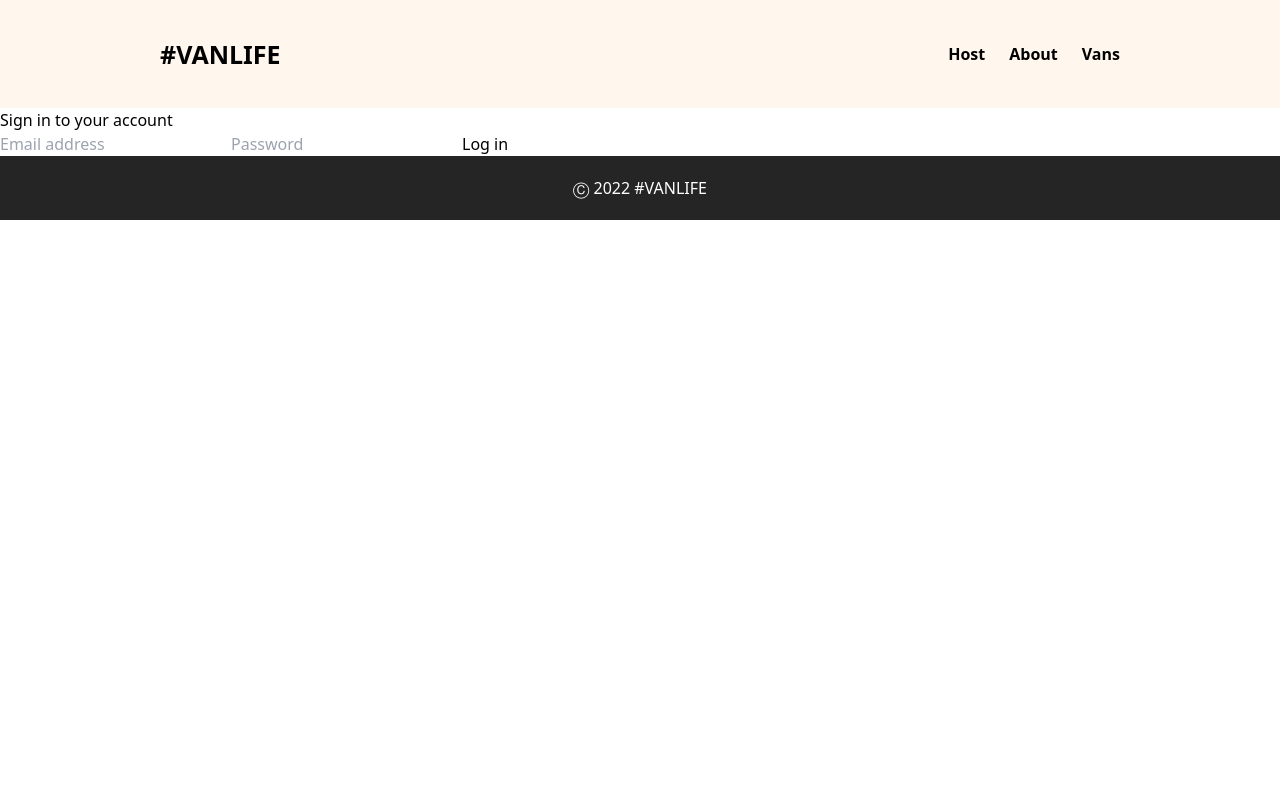
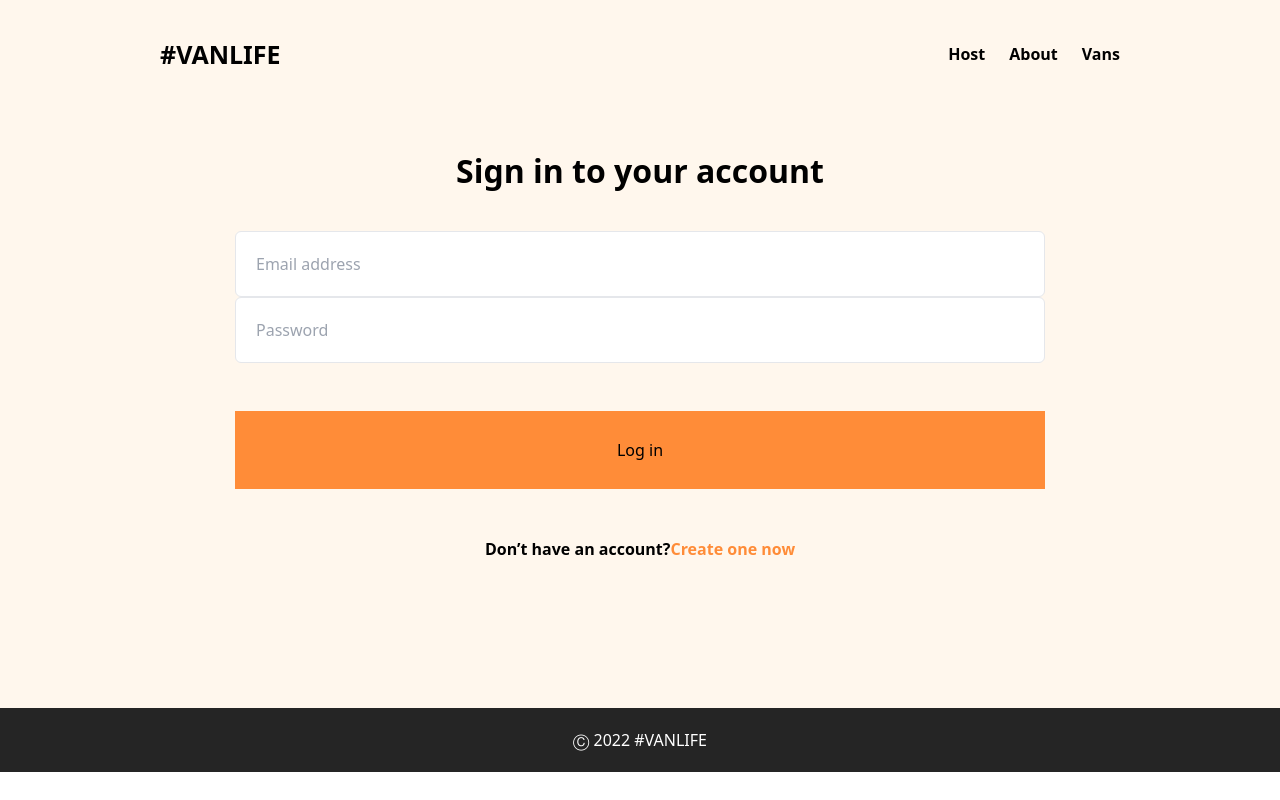
Before and after one commit to clever-cr/vanlife, a React (Vite) app: page /login in a window 1280 px wide. Built offline with nearby package versions, Linux system fonts and the light colour scheme; what miragejs would draw is missing.

Commit message:
add login page

```diff
--- a/src/pages/LogIn.jsx
+++ b/src/pages/LogIn.jsx
@@ -32,16 +32,42 @@ export default function Login() {
   const message = useLoaderData();
 
   return (
-    <div className="login-container">
-      <h1>Sign in to your account</h1>
+    <div className="py-[51px] px-[27px] bg-[#FFF7ED] h-[600px]">
+      <h1 className="text-[32px] font-bold leading-6 text-center ">
+        Sign in to your account
+      </h1>
       {message && <h3 className="text-red-700">{message}</h3>}
-      <Form method="post" replace className="login-form">
-        <input name="email" type="email" placeholder="Email address" />
-        <input name="password" type="password" placeholder="Password" />
-        <button disabled={navigation.state === "submitting"}>
+      <Form
+        method="post"
+        replace
+        className="flex flex-col px-52 py-12 space-y-12"
+      >
+        <div className="flex flex-col">
+          <input
+            className="p-5 outline-none border rounded-md border-gray-200"
+            name="email"
+            type="email"
+            placeholder="Email address"
+          />
+          <input
+            className="p-5 outline-none border rounded-md border-gray-200"
+            name="password"
+            type="password"
+            placeholder="Password"
+          />
+        </div>
+
+        <button
+          className="bg-[#FF8C38] py-[27px]"
+          disabled={navigation.state === "submitting"}
+        >
           {navigation.state === "submitting" ? "Logging in ..." : "Log in"}
         </button>
       </Form>
+      <h1 className="text-center text-base leading-6 font-bold">
+        Don’t have an account?
+        <span className="text-[#FF8C38]">Create one now</span>
+      </h1>
     </div>
   );
 }
--- a/src/pages/VanDetail.jsx
+++ b/src/pages/VanDetail.jsx
@@ -17,7 +17,7 @@ const VanDetail = () => {
       <Link
         to={`..${search}`}
         relative="path"
-        className="flex items-center gap-2 px-[160px] py-5"
+        className="flex items-center-2 px-[160px] py-5"
       >
         <BsArrowLeft className="text-[#858585]" />
         <p className="underline"> Back to {type} vans</p>
```
